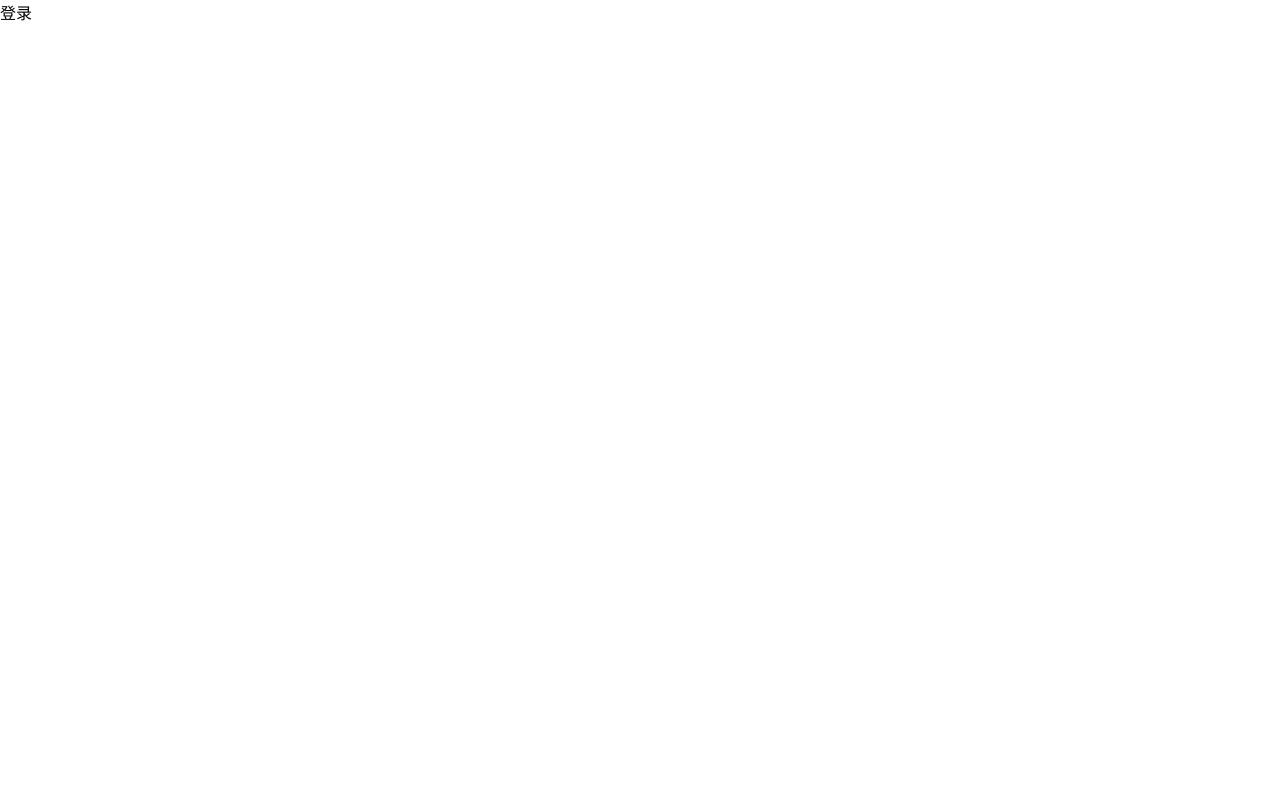
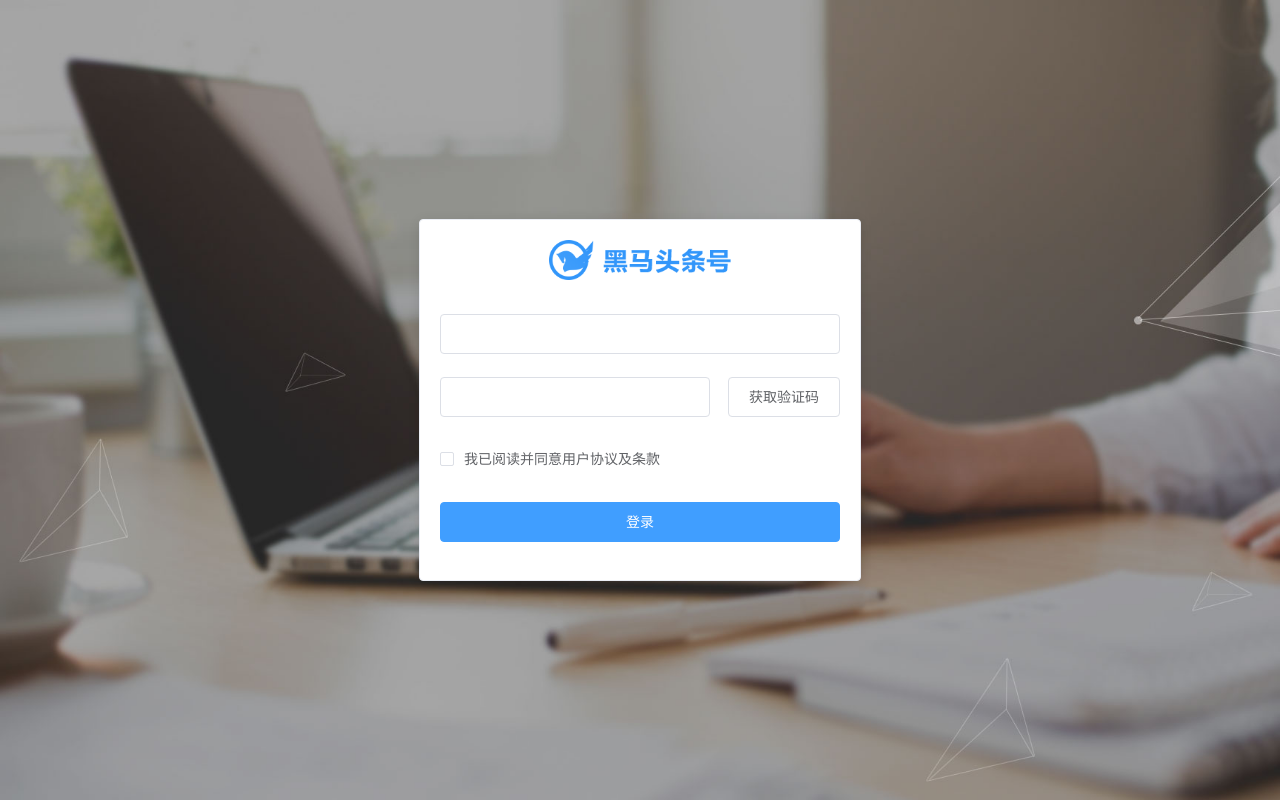
Before and after one commit to fsj5982/88toutiao, a Vue app: page /#/login in a window 1280 px wide. Built offline with nearby package versions, Linux system fonts and the light colour scheme.

Commit message:
黑马头条PC-登录模块-页面布局及样式

```diff
--- a/src/views/login/index.vue
+++ b/src/views/login/index.vue
@@ -1,6 +1,33 @@
 <template>
-  <div>
-    登录
+  <div class="login">
+
+    <!-- 卡片组件 -->
+    <el-card class="login-card">
+      <!-- 卡片内容 -->
+
+      <div class="title">
+        <img src="../../assets/img/logo_index.png" alt="">
+      </div>
+      <el-form style="margin-top:30px">
+        <el-form-item>
+          <!-- 用户名框 -->
+          <el-input></el-input>
+        </el-form-item>
+        <el-form-item>
+          <!-- 验证码框 -->
+          <el-input style="width:270px"></el-input>
+          <el-button plain style="float:right">获取验证码</el-button>
+        </el-form-item>
+        <el-form-item>
+          <!-- 勾选同意框 -->
+          <el-checkbox>我已阅读并同意用户协议及条款</el-checkbox>
+        </el-form-item>
+
+        <el-form-item>
+          <el-button type="primary" style="width:100%">登录</el-button>
+        </el-form-item>
+      </el-form>
+    </el-card>
   </div>
 </template>
 
@@ -10,6 +37,25 @@ export default {
 }
 </script>
 
-<style>
-
+<style lang="less" scoped>
+.login {
+  color: red;
+  background: url("../../assets/img/login_bg.jpg");
+  height: 100vh;
+  background-size: cover;
+  display: flex;
+  align-items: center;
+  justify-content: center;
+  // margin-top: 20px;
+  .login-card{
+    width: 440px;
+    height: 360px;
+    .title{
+      text-align: center;
+      img {
+        height: 40px;
+      }
+    }
+  }
+}
 </style>
```
